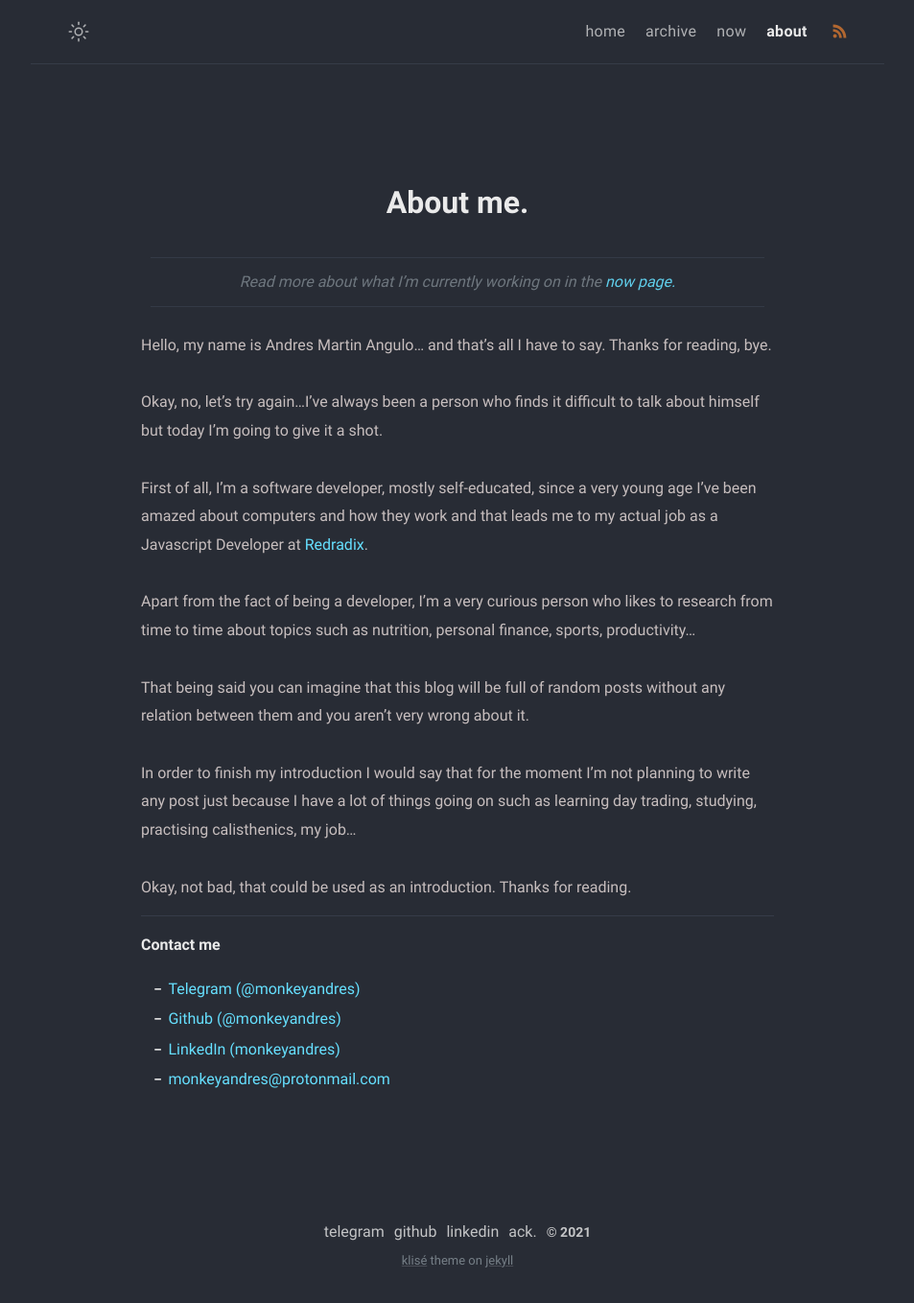
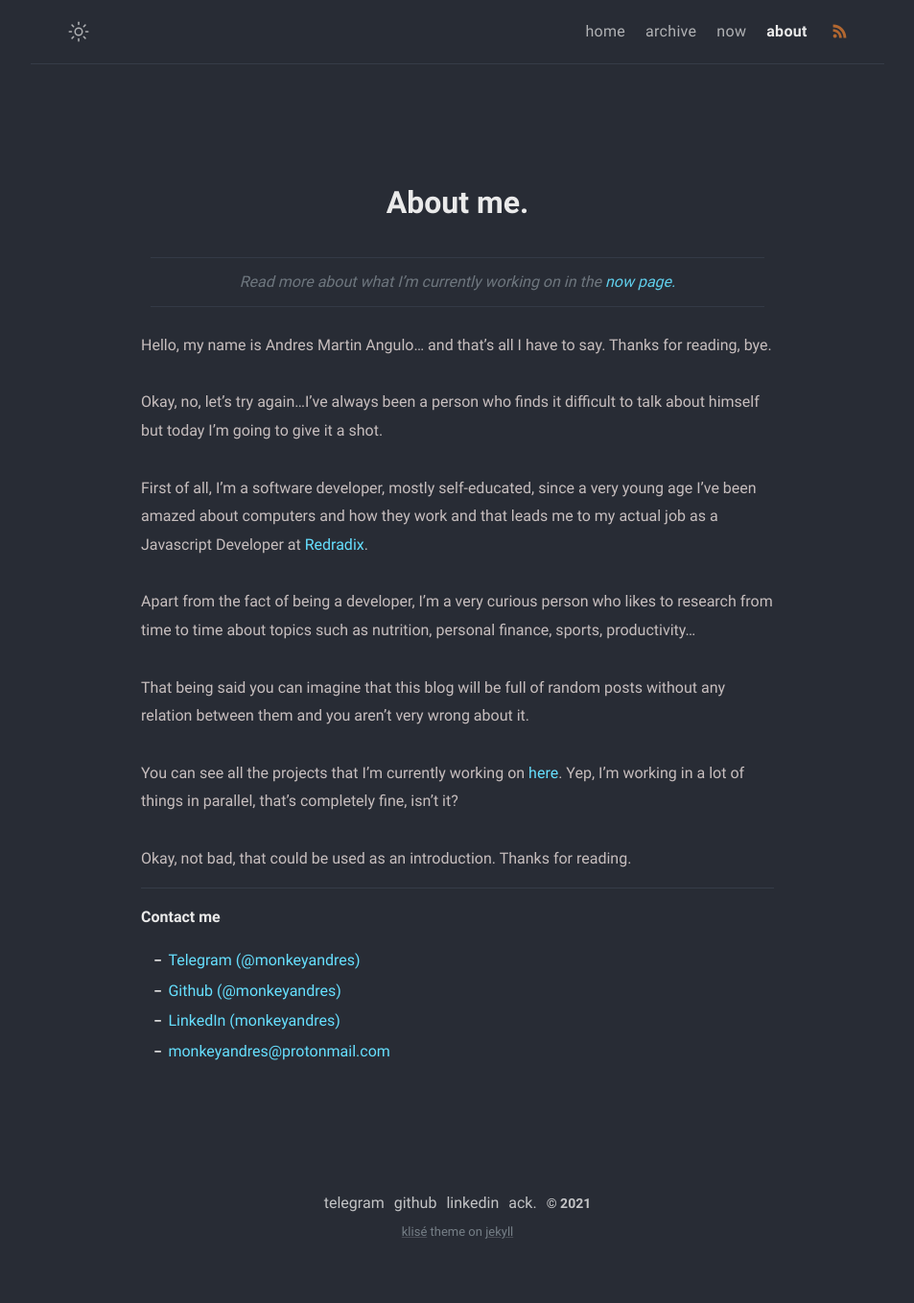
Before and after one commit to MonkeyAndres/MonkeyAndres.github.io, a Jekyll site: the page built from about.md, in a window 1280 px wide. Shown: the whole page at 96% size, without its empty margins (163-1116 px from the left). Built offline with Jekyll 4.4.1, drawn with Linux system fonts in a browser that asks for light colours; after the commit the page ends 1328 px from its top, so only the background shows below that.

Commit message:
📝 Update about page

```diff
--- a/about.md
+++ b/about.md
@@ -18,7 +18,7 @@ Apart from the fact of being a developer, I'm a very curious person who likes to
 
 That being said you can imagine that this blog will be full of random posts without any relation between them and you aren't very wrong about it.
 
-In order to finish my introduction I would say that for the moment I'm not planning to write any post just because I have a lot of things going on such as learning day trading, studying, practising calisthenics, my job...
+You can see all the projects that I'm currently working on [here](../now). Yep, I'm working in a lot of things in parallel, that's completely fine, isn't it?
 
 Okay, not bad, that could be used as an introduction. Thanks for reading.
 
```
